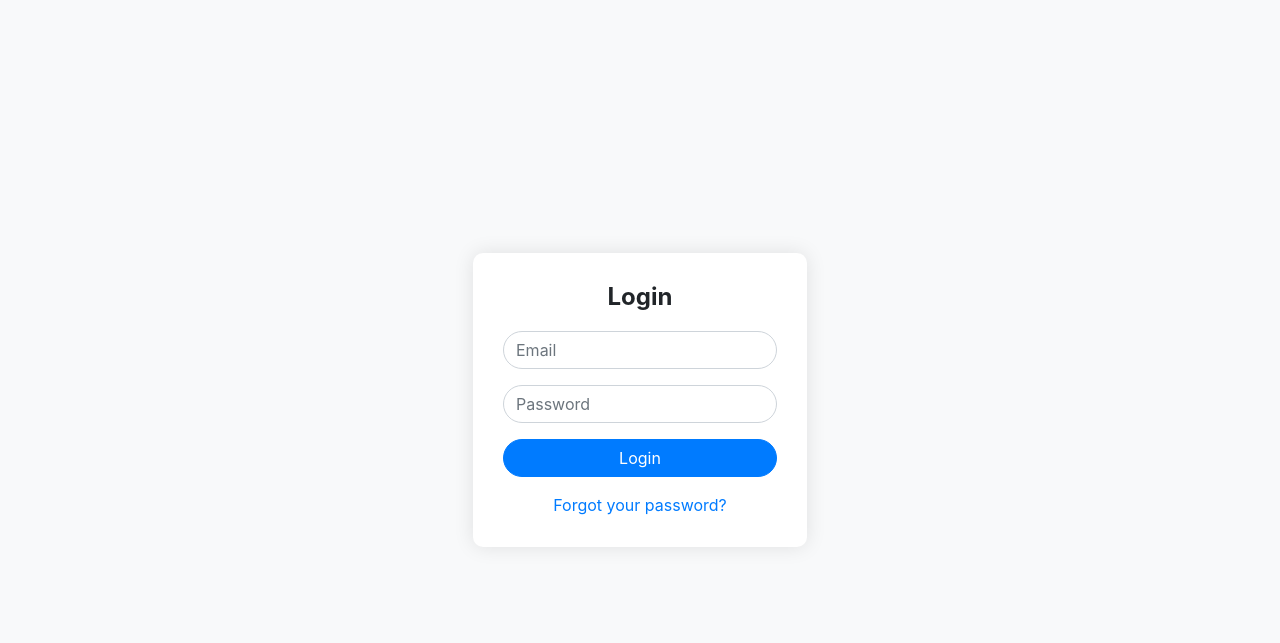
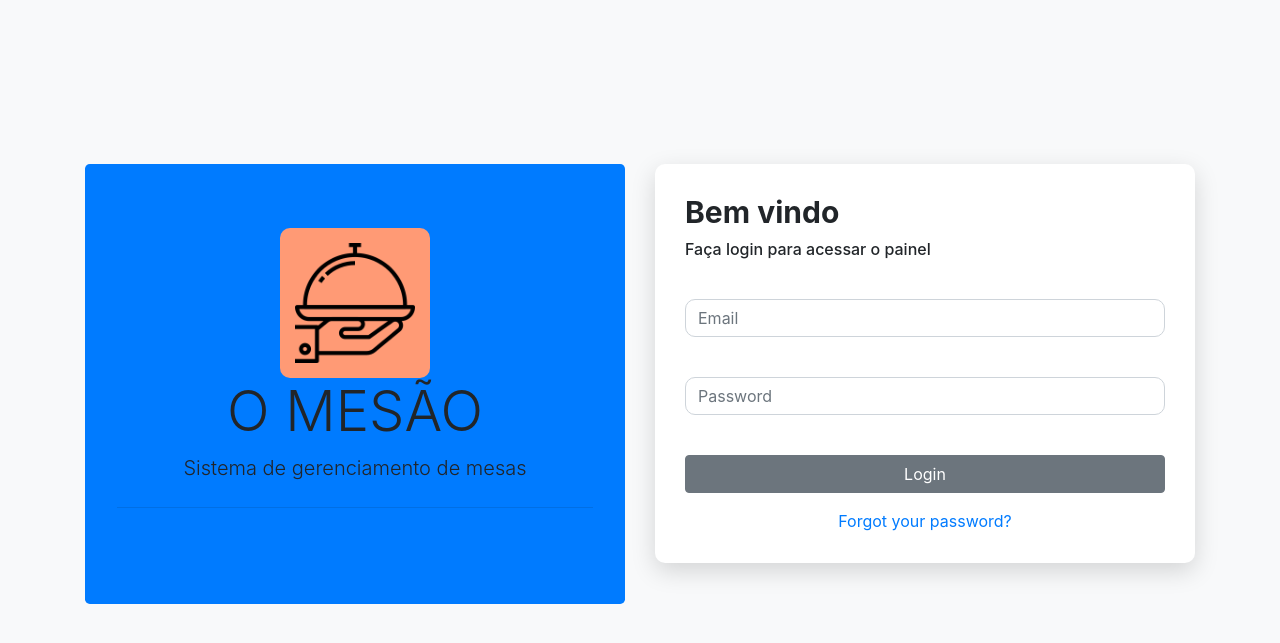
Before and after one commit to lucas-travassos/ads-senai, a PHP site: page /login.html in a window 1280 px wide. Shown: the top 643 px of the page. Run offline with PHP 8.4, Linux system fonts and the light colour scheme.

Commit message:
OT6: Estilizado página login conforme protótipo figma

```diff
--- a/EstudosBootstrap/bootstrap46/aula06/login.html
+++ b/EstudosBootstrap/bootstrap46/aula06/login.html
@@ -16,20 +16,40 @@
 </head>
 
 <body>
+
+    <div class="container">
+        <div class="row">
+            <div class="col-sm">
+                <div class="jumbotron">
+                    <div class="teste">
+                        <img class="img-login" src="img/tray.png" alt="tray">
+                    </div>
+                    <div class="teste2">
+                        <h1 class="display-4">O MESÃO</h1>
+                    </div>
+                    <p class="lead text-center">Sistema de gerenciamento de mesas</p>
+                        <hr class="my-4">
+                </div>
+            </div>
+            <div class="col-sm centralizado">
                 <div class="login-container">
-        <h2 class="login-title">Login</h2>
-        <form>
+                    <h2 class="login-title">Bem vindo</h2>
+                    <h6 class="login-subtitle">Faça login para acessar o painel</h6>
+                    <form action="#">
                         <div class="form-group">
                             <input type="email" class="form-control" id="email" placeholder="Email">
                         </div>
                         <div class="form-group">
                             <input type="password" class="form-control" id="password" placeholder="Password">
                         </div>
-            <button type="submit" class="btn btn-primary btn-block">Login</button>
+                        <button type="submit" class="btn btn-secondary btn-block">Login</button>
                         <div class="text-center mt-3">
                             <a href="#">Forgot your password?</a>
                         </div>
                     </form>
+                </div>
+            </div>
+        </div>
     </div>
 
     <div>
--- a/EstudosBootstrap/bootstrap46/aula06/styles/custom.css
+++ b/EstudosBootstrap/bootstrap46/aula06/styles/custom.css
@@ -10,20 +10,61 @@
     background-color: #fff;
     padding: 30px;
     border-radius: 10px;
-      box-shadow: 0 0 20px rgba(0, 0, 0, 0.1);
+    box-shadow: 0 8px 25px rgba(0, 0, 0, 0.15);
 }
 
 .login-title {
-      margin-bottom: 20px;
+    margin-bottom: 10px;
     font-weight: bold;
-      font-size: 24px;
-      text-align: center;
+    font-size: 30px;
+    text-align: left;
+}
+
+.login-subtitle {
+    margin-bottom: 40px;
 }
 
 .form-control {
-      border-radius: 20px;
+    border-radius: 10px;
+    margin-bottom: 40px;
 }
 
 .btn-primary {
     border-radius: 20px;
+    margin-bottom: 40px;
 }
+
+.jumbotron {
+    background-color: #007bff;
+    justify-content: center;
+    align-items: self-start;
+    height: 55vh;
+}
+
+.img-login {
+    background-color: rgb(255, 154, 117);
+    border-radius: 10px;
+    padding: 15px;
+    height: 150px;
+    /* display: flex;
+    justify-content: center;
+    align-items: center; */
+}
+
+.teste {
+    display: flex;
+        justify-content: center;
+    align-items: center;
+}
+.teste2 {
+    display: flex;
+        justify-content: center;
+    align-items: center;
+}
+
+/*
+.centralizado {
+    display: flex;
+    align-items: center;
+    align-content: center;
+} */
```
Also changed, not shown: EstudosBootstrap/bootstrap46/aula06/img/tray.png (added). Lines whose indentation alone changed are shown as unchanged.
